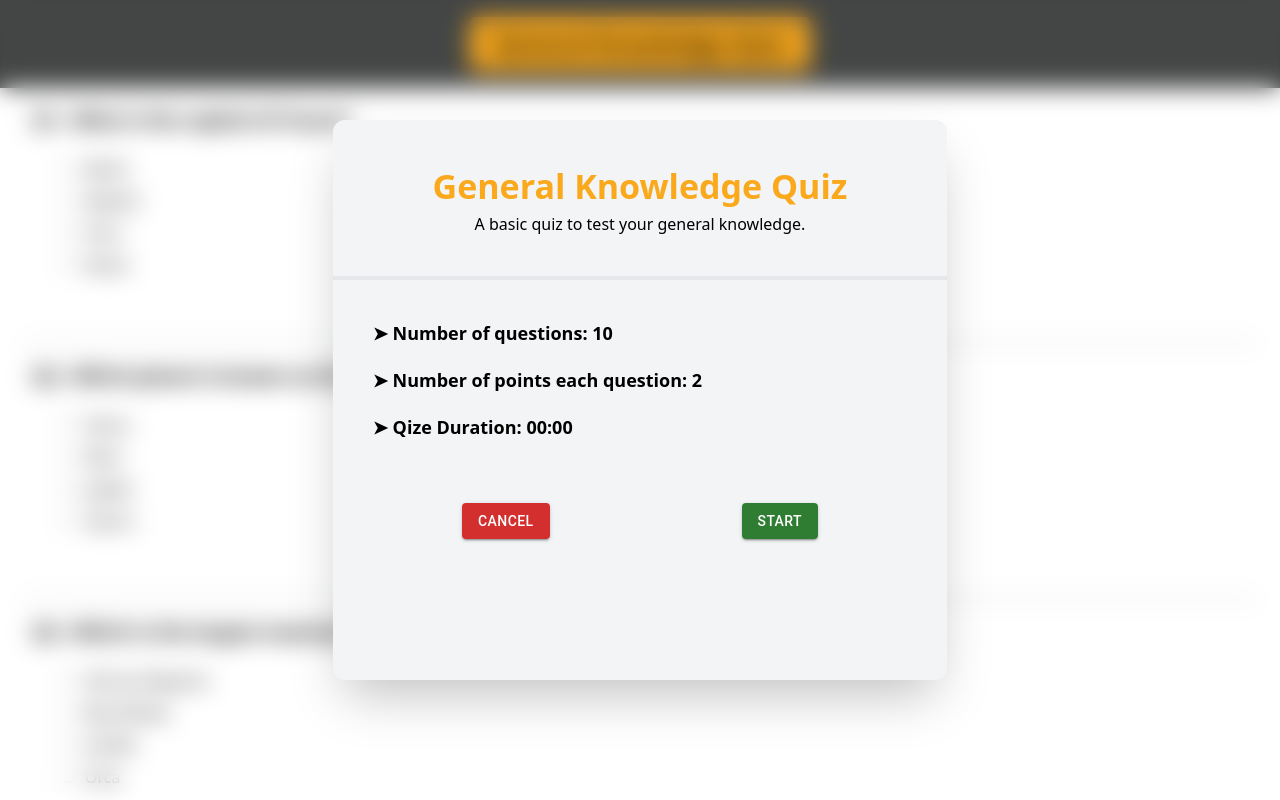
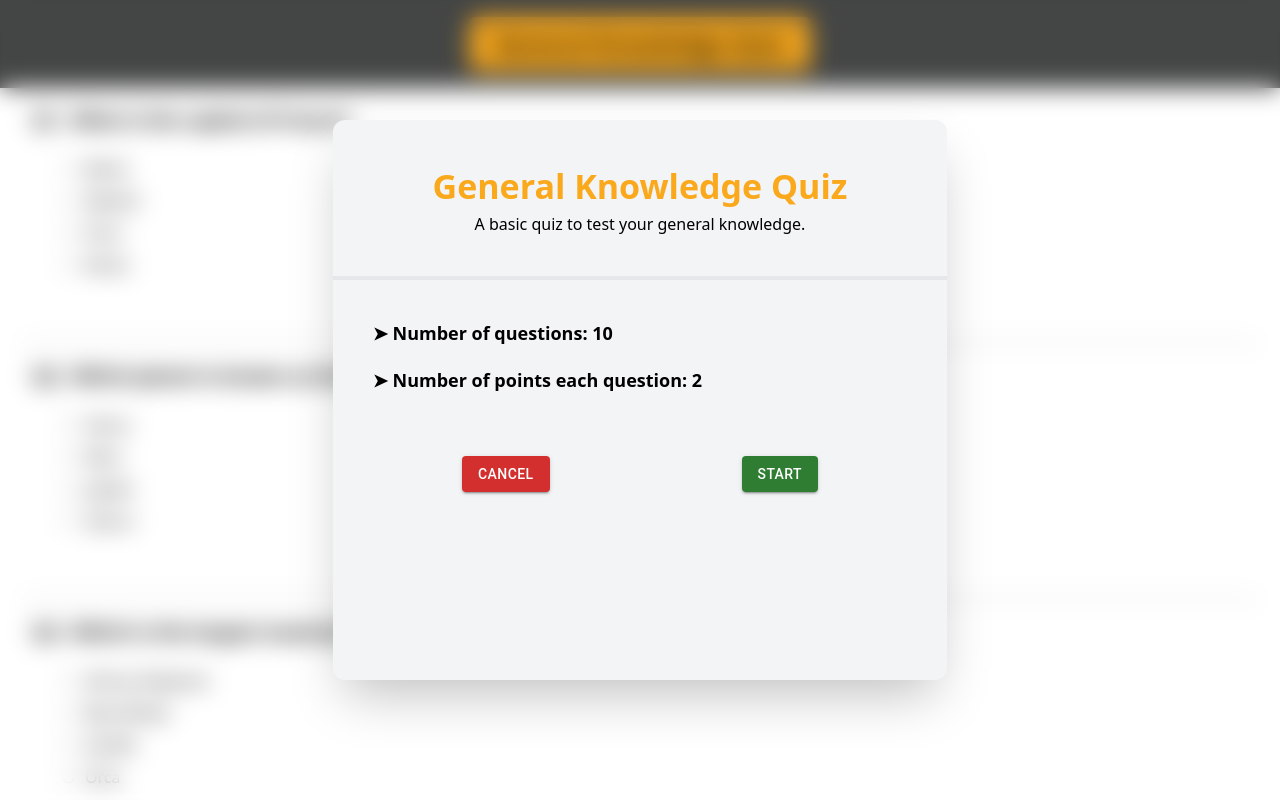
Before and after one commit to Sainath-Nanaware/Quiz-Application, a React (Vite) app: page /quizPage/abcd in a window 1280 px wide. Shown: the top 800 px of the page. Built offline with nearby package versions, Linux system fonts and the light colour scheme.

Commit message:
hide time time status on quiz start window

```diff
--- a/src/component/QuizeStartWindow.jsx
+++ b/src/component/QuizeStartWindow.jsx
@@ -15,7 +15,7 @@ function QuizeStartWindow({hidePopup,totalQuations,title,desc}) {
             <div className=' flex flex-col justify-center items-start gap-[20px] p-[40px]'>
                 <p className='text-[18px] font-semibold'> &#10148; Number of questions:  {totalQuations}</p>
                 <p className='text-[18px] font-semibold'> &#10148; Number of points each question:  2</p>
-                <p className='text-[18px] font-semibold'> &#10148; Qize Duration:   00:00</p>
+                {/* <p className='text-[18px] font-semibold'> &#10148; Qize Duration:   00:00</p> */}
             </div>
             <div className='h-[10vh] flex justify-center items-center gap-[15vw]'>
                 <Button variant="contained" color="error" onClick={()=>{navigate('/');hidePopup(false)}}>Cancel</Button>
```
